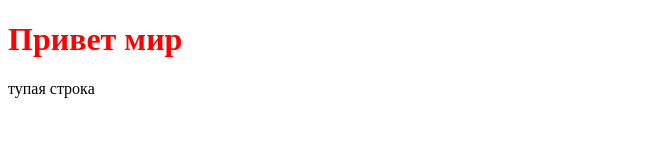
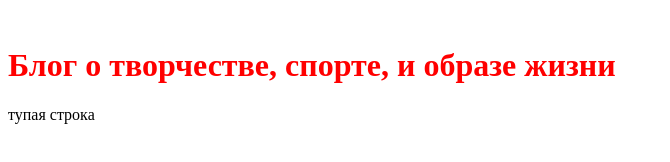
Before and after one commit to Azimuterik/mq-diploma--skaleva, a plain HTML site: page index.html in a window 1280 px wide. Shown: the whole page, without its empty margins (0-670 px from the left). Drawn offline with Linux system fonts and the light colour scheme.

Commit message:
добавлен пустой хедер

```diff
--- a/index.html
+++ b/index.html
@@ -8,7 +8,11 @@
     <link rel="stylesheet" href="css/style.css">
 </head>
 <body>
-    <h1>Привет мир</h1>
+    <header class="header">
+        <img src="" alt="">
+        <h1 class=""intro>Блог о творчестве, спорте, и образе жизни</h1>
+    </header>
+
     <p>тупая строка</p>
 </body>
 </html>
```
